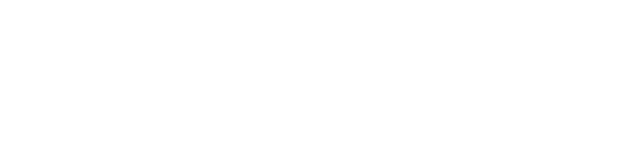
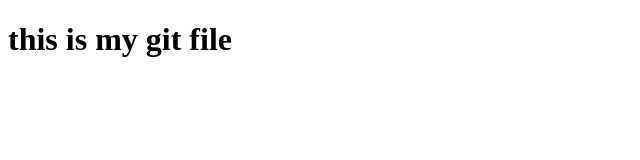
Before and after one commit to amanuel12345a/first-, a plain HTML site: page index.html in a window 1280 px wide. Shown: the whole page, without its empty margins (0-640 px from the left). Drawn offline with Linux system fonts and the light colour scheme.

Commit message:
lets try again

```diff
--- a/index.html
+++ b/index.html
@@ -7,6 +7,7 @@
     <title>Document</title>
 </head>
 <body>
+    <h1>this is my git file</h1>
 
 </body>
 </html>
```
